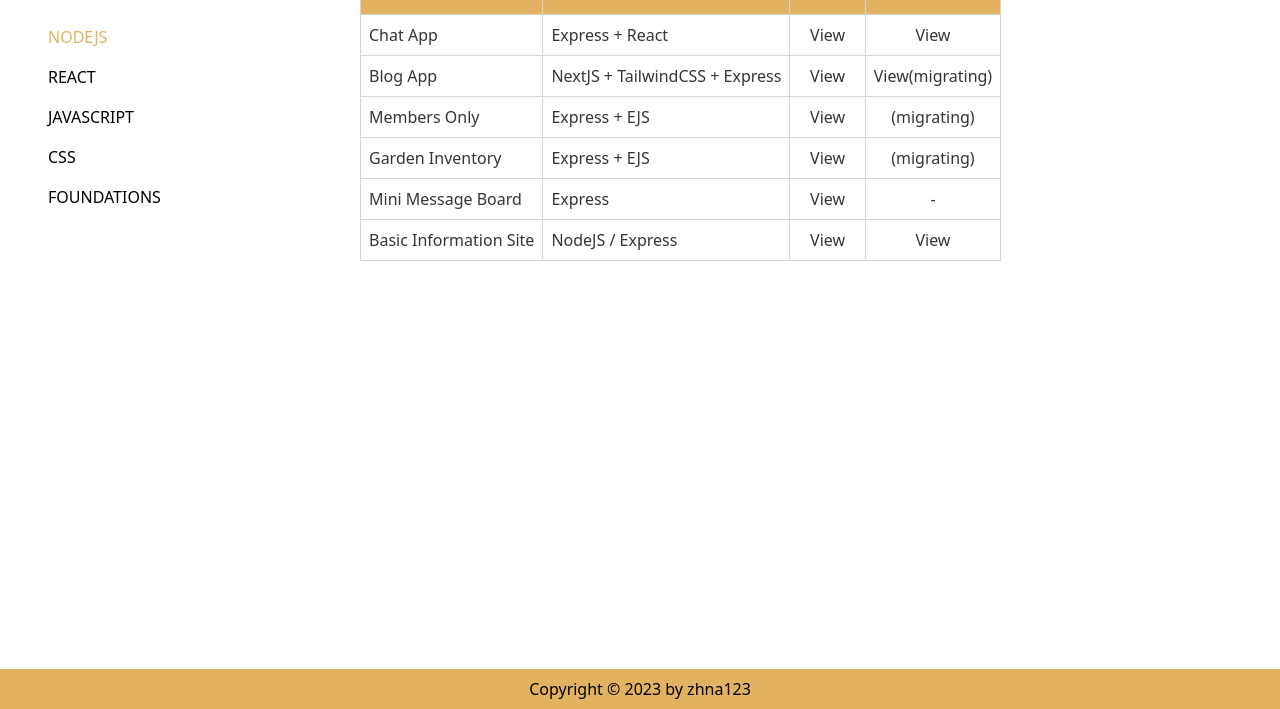
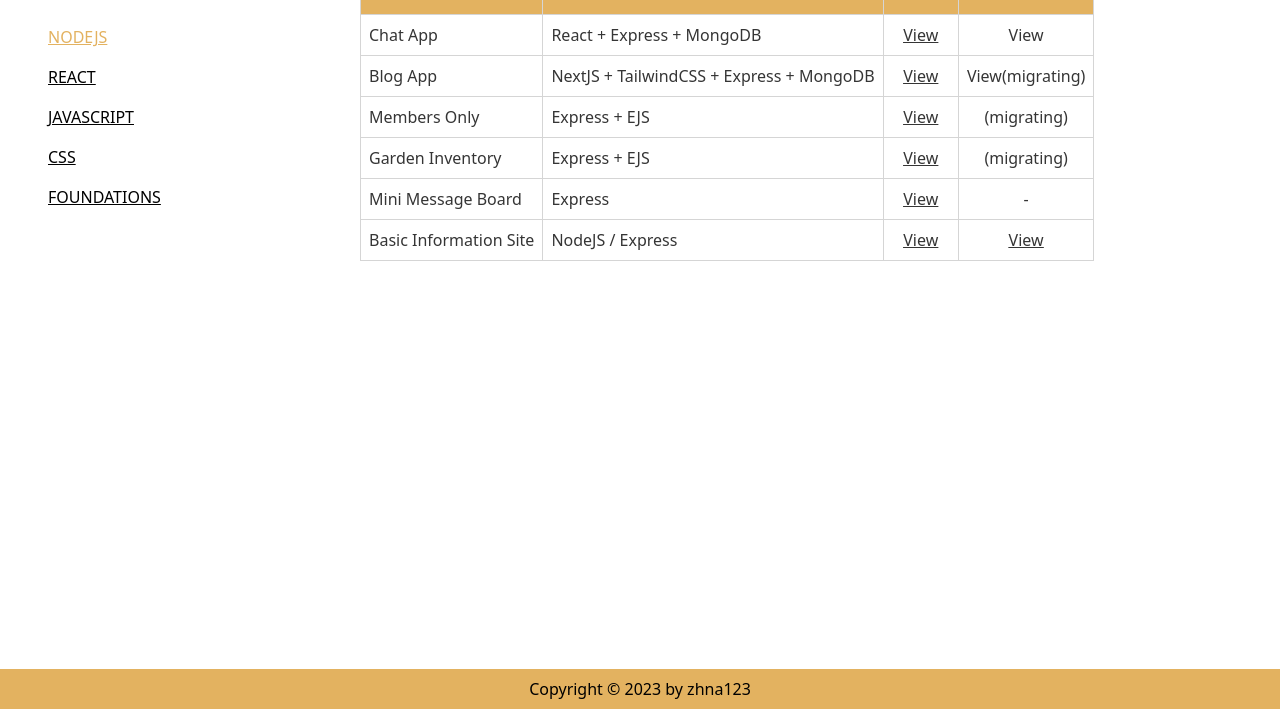
Before and after one commit to zhna123/the-odin-catalog, a website built with Vite: page index.html in a window 1280 px wide. Shown: the part 91-800 px from the top of the page. Built offline with nearby package versions, Linux system fonts and the light colour scheme.

Commit message:
fix link

```diff
--- a/index.html
+++ b/index.html
@@ -11,11 +11,11 @@
       <div class="flex flex-col mb-4 sm:block sm:w-1/4">
         <div class="text-xl font-bold mb-10 text-odin-text">THE ODIN CATALOG</div>
         <ul class="flex flex-wrap gap-4 sm:block">
-          <li id="node" class="text-odin-gold hover:cursor-pointer hover:text-odin-gold sm:mb-4">NODEJS</li>
-          <li id="react" class="hover:cursor-pointer hover:text-odin-gold sm:mb-4">REACT</li>
-          <li id="javascript" class="hover:cursor-pointer hover:text-odin-gold sm:mb-4">JAVASCRIPT</li>
-          <li id="css" class="hover:cursor-pointer hover:text-odin-gold sm:mb-4">CSS</li>
-          <li id="foundations" class="hover:cursor-pointer hover:text-odin-gold sm:mb-4">FOUNDATIONS</li>
+          <li id="node" class="text-odin-gold hover:cursor-pointer hover:text-odin-gold sm:mb-4 underline">NODEJS</li>
+          <li id="react" class="hover:cursor-pointer hover:text-odin-gold sm:mb-4 underline">REACT</li>
+          <li id="javascript" class="hover:cursor-pointer hover:text-odin-gold sm:mb-4 underline">JAVASCRIPT</li>
+          <li id="css" class="hover:cursor-pointer hover:text-odin-gold sm:mb-4 underline">CSS</li>
+          <li id="foundations" class="hover:cursor-pointer hover:text-odin-gold sm:mb-4 underline">FOUNDATIONS</li>
         </ul>
       </div>
       <div>
@@ -32,39 +32,39 @@
           <tbody>
             <tr>
               <td class="border p-2 border-odin-gray">Chat App</td>
-              <td class="hidden sm:table-cell border p-2 border-odin-gray">Express + React</td>
-              <td class="border p-2 border-odin-gray text-center hover:text-odin-gold"><a href="#">View</a></td>
-              <td class="border p-2 border-odin-gray text-center hover:text-odin-gold"><a href="#">View</a></td>
+              <td class="hidden sm:table-cell border p-2 border-odin-gray">React + Express + MongoDB</td>
+              <td class="border p-2 border-odin-gray text-center hover:text-odin-gold underline"><a href="https://github.com/zhna123/orbittalk" target="_blank">View</a></td>
+              <td class="border p-2 border-odin-gray text-center">View</td>
             </tr>
             <tr>
               <td class="border p-2 border-odin-gray">Blog App</td>
-              <td class="hidden sm:table-cell border p-2 border-odin-gray">NextJS + TailwindCSS + Express</td>
-              <td class="border p-2 border-odin-gray text-center hover:text-odin-gold"><a href="https://github.com/zhna123/dev-journal" target="_blank">View</a></td>
-              <td class="border p-2 border-odin-gray text-center hover:text-odin-gold"><a href="https://dev-journal-psi.vercel.app/" target="_blank">View(migrating)</a></td>
+              <td class="hidden sm:table-cell border p-2 border-odin-gray">NextJS + TailwindCSS + Express + MongoDB</td>
+              <td class="border p-2 border-odin-gray text-center hover:text-odin-gold underline"><a href="https://github.com/zhna123/dev-journal" target="_blank">View</a></td>
+              <td class="border p-2 border-odin-gray text-center">View(migrating)</td>
             </tr>
             <tr>
               <td class="border p-2 border-odin-gray">Members Only</td>
               <td class="hidden sm:table-cell border p-2 border-odin-gray">Express + EJS</td>
-              <td class="border p-2 border-odin-gray text-center hover:text-odin-gold"><a href="https://github.com/zhna123/members-only" target="_blank">View</a></td>
+              <td class="border p-2 border-odin-gray text-center hover:text-odin-gold underline"><a href="https://github.com/zhna123/members-only" target="_blank">View</a></td>
               <td class="border p-2 border-odin-gray text-center">(migrating)</td>
             </tr>
             <tr>
               <td class="border p-2 border-odin-gray">Garden Inventory</td>
               <td class="hidden sm:table-cell border p-2 border-odin-gray">Express + EJS</td>
-              <td class="border p-2 border-odin-gray text-center hover:text-odin-gold"><a href="https://github.com/zhna123/garden-inventory" target="_blank">View</a></td>
+              <td class="border p-2 border-odin-gray text-center hover:text-odin-gold underline"><a href="https://github.com/zhna123/garden-inventory" target="_blank">View</a></td>
               <td class="border p-2 border-odin-gray text-center">(migrating)</td>
             </tr>
             <tr>
               <td class="border p-2 border-odin-gray">Mini Message Board</td>
               <td class="hidden sm:table-cell border p-2 border-odin-gray">Express</td>
-              <td class="border p-2 border-odin-gray text-center hover:text-odin-gold"><a href="https://github.com/zhna123/mini-message-board" target="_blank">View</a></td>
+              <td class="border p-2 border-odin-gray text-center hover:text-odin-gold underline"><a href="https://github.com/zhna123/mini-message-board" target="_blank">View</a></td>
               <td class="border p-2 border-odin-gray text-center">-</td>
             </tr>
             <tr>
               <td class="border p-2 border-odin-gray">Basic Information Site</td>
               <td class="hidden sm:table-cell border p-2 border-odin-gray">NodeJS / Express</td>
-              <td class="border p-2 border-odin-gray text-center hover:text-odin-gold"><a href="https://github.com/zhna123/info-site" target="_blank">View</a></td>
-              <td class="border p-2 border-odin-gray text-center hover:text-odin-gold"><a href="https://info-site.zhna123.repl.co/" target="_blank">View</a></td>
+              <td class="border p-2 border-odin-gray text-center hover:text-odin-gold underline"><a href="https://github.com/zhna123/info-site" target="_blank">View</a></td>
+              <td class="border p-2 border-odin-gray text-center hover:text-odin-gold underline"><a href="https://info-site.zhna123.repl.co/" target="_blank">View</a></td>
             </tr>
           </tbody>
         </table>
@@ -82,26 +82,26 @@
             <tr>
               <td class="border p-2 border-odin-gray">Where's Waldo</td>
               <td class="hidden sm:table-cell border p-2 border-odin-gray">React + Firebase</td>
-              <td class="border p-2 border-odin-gray text-center hover:text-odin-gold"><a href="https://github.com/zhna123/where_is_waldo" target="_blank">View</a></td>
-              <td class="border p-2 border-odin-gray text-center hover:text-odin-gold"><a href="https://where-is-waldo-b6132.web.app/" target="_blank">View</a></td>
+              <td class="border p-2 border-odin-gray text-center hover:text-odin-gold underline"><a href="https://github.com/zhna123/where_is_waldo" target="_blank">View</a></td>
+              <td class="border p-2 border-odin-gray text-center hover:text-odin-gold underline"><a href="https://where-is-waldo-b6132.web.app/" target="_blank">View</a></td>
             </tr>
             <tr>
               <td class="border p-2 border-odin-gray">Shopping Cart</td>
               <td class="hidden sm:table-cell border p-2 border-odin-gray">React</td>
-              <td class="border p-2 border-odin-gray text-center hover:text-odin-gold"><a href="https://github.com/zhna123/shopping-cart" target="_blank">View</a></td>
-              <td class="border p-2 border-odin-gray text-center hover:text-odin-gold"><a href="https://zhna123.github.io/shopping-cart/" target="_blank">View</a></td>
+              <td class="border p-2 border-odin-gray text-center hover:text-odin-gold underline"><a href="https://github.com/zhna123/shopping-cart" target="_blank">View</a></td>
+              <td class="border p-2 border-odin-gray text-center hover:text-odin-gold underline"><a href="https://zhna123.github.io/shopping-cart/" target="_blank">View</a></td>
             </tr>
             <tr>
               <td class="border p-2 border-odin-gray">Memory Card</td>
               <td class="hidden sm:table-cell border p-2 border-odin-gray">React</td>
-              <td class="border p-2 border-odin-gray text-center hover:text-odin-gold"><a href="https://github.com/zhna123/memory-card" target="_blank">View</a></td>
-              <td class="border p-2 border-odin-gray text-center hover:text-odin-gold"><a href="https://zhna123.github.io/memory-card/" target="_blank">View</a></td>
+              <td class="border p-2 border-odin-gray text-center hover:text-odin-gold underline"><a href="https://github.com/zhna123/memory-card" target="_blank">View</a></td>
+              <td class="border p-2 border-odin-gray text-center hover:text-odin-gold underline"><a href="https://zhna123.github.io/memory-card/" target="_blank">View</a></td>
             </tr>
             <tr>
               <td class="border p-2 border-odin-gray">CV Application</td>
               <td class="hidden sm:table-cell border p-2 border-odin-gray">React(Class Components & Functional Components)</td>
-              <td class="border p-2 border-odin-gray text-center hover:text-odin-gold"><a href="https://github.com/zhna123/cv-project" target="_blank">View</a></td>
-              <td class="border p-2 border-odin-gray text-center hover:text-odin-gold"><a href="https://zhna123.github.io/cv-project/" target="_blank">View</a></td>
+              <td class="border p-2 border-odin-gray text-center hover:text-odin-gold underline"><a href="https://github.com/zhna123/cv-project" target="_blank">View</a></td>
+              <td class="border p-2 border-odin-gray text-center hover:text-odin-gold underline"><a href="https://zhna123.github.io/cv-project/" target="_blank">View</a></td>
             </tr>
           </tbody>
         </table>
@@ -119,44 +119,44 @@
             <tr>
               <td class="border p-2 border-odin-gray">Battleship</td>
               <td class="hidden sm:table-cell border p-2 border-odin-gray">Javascript + CSS + Webpack</td>
-              <td class="border p-2 border-odin-gray text-center hover:text-odin-gold"><a href="https://github.com/zhna123/battleship" target="_blank">View</a></td>
-              <td class="border p-2 border-odin-gray text-center hover:text-odin-gold"><a href="https://zhna123.github.io/battleship/" target="_blank">View</a></td>
+              <td class="border p-2 border-odin-gray text-center hover:text-odin-gold underline"><a href="https://github.com/zhna123/battleship" target="_blank">View</a></td>
+              <td class="border p-2 border-odin-gray text-center hover:text-odin-gold underline"><a href="https://zhna123.github.io/battleship/" target="_blank">View</a></td>
             </tr>
             <tr>
               <td class="border p-2 border-odin-gray">Testing Practice</td>
               <td class="hidden sm:table-cell border p-2 border-odin-gray">Javascript + Jest</td>
-              <td class="border p-2 border-odin-gray text-center hover:text-odin-gold"><a href="https://github.com/zhna123/jest-test" target="_blank">View</a></td>
+              <td class="border p-2 border-odin-gray text-center hover:text-odin-gold underline"><a href="https://github.com/zhna123/jest-test" target="_blank">View</a></td>
               <td class="border p-2 border-odin-gray text-center">-</td>
             </tr>
             <tr>
               <td class="border p-2 border-odin-gray">Weather App</td>
               <td class="hidden sm:table-cell border p-2 border-odin-gray">Javascript + CSS (Work With WeatherAPI)</td>
-              <td class="border p-2 border-odin-gray text-center hover:text-odin-gold"><a href="https://github.com/zhna123/weatherApp" target="_blank">View</a></td>
-              <td class="border p-2 border-odin-gray text-center hover:text-odin-gold"><a href="https://zhna123.github.io/weatherApp/" target="_blank">View</a></td>
+              <td class="border p-2 border-odin-gray text-center hover:text-odin-gold underline"><a href="https://github.com/zhna123/weatherApp" target="_blank">View</a></td>
+              <td class="border p-2 border-odin-gray text-center hover:text-odin-gold underline"><a href="https://zhna123.github.io/weatherApp/" target="_blank">View</a></td>
             </tr>
             <tr>
               <td class="border p-2 border-odin-gray">TODO List</td>
               <td class="hidden sm:table-cell border p-2 border-odin-gray">Javascript + CSS + Webpack</td>
-              <td class="border p-2 border-odin-gray text-center hover:text-odin-gold"><a href="https://github.com/zhna123/todo_list" target="_blank">View</a></td>
-              <td class="border p-2 border-odin-gray text-center hover:text-odin-gold"><a href="https://zhna123.github.io/todo_list/" target="_blank">View</a></td>
+              <td class="border p-2 border-odin-gray text-center hover:text-odin-gold underline"><a href="https://github.com/zhna123/todo_list" target="_blank">View</a></td>
+              <td class="border p-2 border-odin-gray text-center hover:text-odin-gold underline"><a href="https://zhna123.github.io/todo_list/" target="_blank">View</a></td>
             </tr>
             <tr>
               <td class="border p-2 border-odin-gray">Restaurant Page</td>
               <td class="hidden sm:table-cell border p-2 border-odin-gray">Javascript + CSS + Webpack</td>
-              <td class="border p-2 border-odin-gray text-center hover:text-odin-gold"><a href="https://github.com/zhna123/restaurant-page" target="_blank">View</a></td>
-              <td class="border p-2 border-odin-gray text-center hover:text-odin-gold"><a href="https://zhna123.github.io/restaurant-page/" target="_blank">View</a></td>
+              <td class="border p-2 border-odin-gray text-center hover:text-odin-gold underline"><a href="https://github.com/zhna123/restaurant-page" target="_blank">View</a></td>
+              <td class="border p-2 border-odin-gray text-center hover:text-odin-gold underline"><a href="https://zhna123.github.io/restaurant-page/" target="_blank">View</a></td>
             </tr>
             <tr>
               <td class="border p-2 border-odin-gray">Tic Tac Toe</td>
               <td class="hidden sm:table-cell border p-2 border-odin-gray">Javascript + CSS</td>
-              <td class="border p-2 border-odin-gray text-center hover:text-odin-gold"><a href="https://github.com/zhna123/tic-tac-toe" target="_blank">View</a></td>
-              <td class="border p-2 border-odin-gray text-center hover:text-odin-gold"><a href="https://zhna123.github.io/tic-tac-toe/" target="_blank">View</a></td>
+              <td class="border p-2 border-odin-gray text-center hover:text-odin-gold underline"><a href="https://github.com/zhna123/tic-tac-toe" target="_blank">View</a></td>
+              <td class="border p-2 border-odin-gray text-center hover:text-odin-gold underline"><a href="https://zhna123.github.io/tic-tac-toe/" target="_blank">View</a></td>
             </tr>
             <tr>
               <td class="border p-2 border-odin-gray">Library</td>
               <td class="hidden sm:table-cell border p-2 border-odin-gray">Javascript + CSS / Firebase</td>
-              <td class="border p-2 border-odin-gray text-center hover:text-odin-gold"><a href="https://github.com/zhna123/library" target="_blank">View</a></td>
-              <td class="border p-2 border-odin-gray text-center hover:text-odin-gold"><a href="https://zhna123.github.io/library/" target="_blank">View</a></td>
+              <td class="border p-2 border-odin-gray text-center hover:text-odin-gold underline"><a href="https://github.com/zhna123/library" target="_blank">View</a></td>
+              <td class="border p-2 border-odin-gray text-center hover:text-odin-gold underline"><a href="https://zhna123.github.io/library/" target="_blank">View</a></td>
             </tr>
           </tbody>
         </table>
@@ -174,14 +174,14 @@
             <tr>
               <td class="border p-2 border-odin-gray">Admin Dashboard</td>
               <td class="hidden sm:table-cell border p-2 border-odin-gray">HTML + CSS (CSS Grid)</td>
-              <td class="border p-2 border-odin-gray text-center hover:text-odin-gold"><a href="https://github.com/zhna123/dashboard" target="_blank">View</a></td>
-              <td class="border p-2 border-odin-gray text-center hover:text-odin-gold"><a href="https://zhna123.github.io/dashboard/" target="_blank">View</a></td>
+              <td class="border p-2 border-odin-gray text-center hover:text-odin-gold underline"><a href="https://github.com/zhna123/dashboard" target="_blank">View</a></td>
+              <td class="border p-2 border-odin-gray text-center hover:text-odin-gold underline"><a href="https://zhna123.github.io/dashboard/" target="_blank">View</a></td>
             </tr>
             <tr>
               <td class="border p-2 border-odin-gray">Sign-up Form</td>
               <td class="hidden sm:table-cell border p-2 border-odin-gray">CSS Form validation</td>
-              <td class="border p-2 border-odin-gray text-center hover:text-odin-gold"><a href="https://github.com/zhna123/sign-up-form" target="_blank">View</a></td>
-              <td class="border p-2 border-odin-gray text-center hover:text-odin-gold"><a href="https://zhna123.github.io/sign-up-form/" target="_blank">View</a></td>
+              <td class="border p-2 border-odin-gray text-center hover:text-odin-gold underline"><a href="https://github.com/zhna123/sign-up-form" target="_blank">View</a></td>
+              <td class="border p-2 border-odin-gray text-center hover:text-odin-gold underline"><a href="https://zhna123.github.io/sign-up-form/" target="_blank">View</a></td>
             </tr>
           </tbody>
         </table>
@@ -199,32 +199,32 @@
             <tr>
               <td class="border p-2 border-odin-gray">Calculator</td>
               <td class="hidden sm:table-cell border p-2 border-odin-gray">Javascript</td>
-              <td class="border p-2 border-odin-gray text-center hover:text-odin-gold"><a href="https://github.com/zhna123/calculator" target="_blank">View</a></td>
-              <td class="border p-2 border-odin-gray text-center hover:text-odin-gold"><a href="https://zhna123.github.io/calculator/" target="_blank">View</a></td>
+              <td class="border p-2 border-odin-gray text-center hover:text-odin-gold underline"><a href="https://github.com/zhna123/calculator" target="_blank">View</a></td>
+              <td class="border p-2 border-odin-gray text-center hover:text-odin-gold underline"><a href="https://zhna123.github.io/calculator/" target="_blank">View</a></td>
             </tr>
             <tr>
               <td class="border p-2 border-odin-gray">Etch-a-Sketch</td>
               <td class="hidden sm:table-cell border p-2 border-odin-gray">Javascript</td>
-              <td class="border p-2 border-odin-gray text-center hover:text-odin-gold"><a href="https://github.com/zhna123/ETCH-A-SKETCH" target="_blank">View</a></td>
-              <td class="border p-2 border-odin-gray text-center hover:text-odin-gold"><a href="https://zhna123.github.io/ETCH-A-SKETCH/" target="_blank">View</a></td>
+              <td class="border p-2 border-odin-gray text-center hover:text-odin-gold underline"><a href="https://github.com/zhna123/ETCH-A-SKETCH" target="_blank">View</a></td>
+              <td class="border p-2 border-odin-gray text-center hover:text-odin-gold underline"><a href="https://zhna123.github.io/ETCH-A-SKETCH/" target="_blank">View</a></td>
             </tr>
             <tr>
               <td class="border p-2 border-odin-gray">Rock Paper Scissors</td>
               <td class="hidden sm:table-cell border p-2 border-odin-gray">Javascript</td>
-              <td class="border p-2 border-odin-gray text-center hover:text-odin-gold"><a href="https://github.com/zhna123/odin-rock_paper_scissors" target="_blank">View</a></td>
-              <td class="border p-2 border-odin-gray text-center hover:text-odin-gold"><a href="https://zhna123.github.io/odin-rock_paper_scissors/" target="_blank">View</a></td>
+              <td class="border p-2 border-odin-gray text-center hover:text-odin-gold underline"><a href="https://github.com/zhna123/odin-rock_paper_scissors" target="_blank">View</a></td>
+              <td class="border p-2 border-odin-gray text-center hover:text-odin-gold underline"><a href="https://zhna123.github.io/odin-rock_paper_scissors/" target="_blank">View</a></td>
             </tr>
             <tr>
               <td class="border p-2 border-odin-gray">Landing Page</td>
               <td class="hidden sm:table-cell border p-2 border-odin-gray">HTML + CSS (Flexbox)</td>
-              <td class="border p-2 border-odin-gray text-center hover:text-odin-gold"><a href="https://github.com/zhna123/odin_landing_page" target="_blank">View</a></td>
-              <td class="border p-2 border-odin-gray text-center hover:text-odin-gold"><a href="https://zhna123.github.io/odin_landing_page/" target="_blank">View</a></td>
+              <td class="border p-2 border-odin-gray text-center hover:text-odin-gold underline"><a href="https://github.com/zhna123/odin_landing_page" target="_blank">View</a></td>
+              <td class="border p-2 border-odin-gray text-center hover:text-odin-gold underline"><a href="https://zhna123.github.io/odin_landing_page/" target="_blank">View</a></td>
             </tr>
             <tr>
               <td class="border p-2 border-odin-gray">Recipes</td>
               <td class="hidden sm:table-cell border p-2 border-odin-gray">HTML</td>
-              <td class="border p-2 border-odin-gray text-center hover:text-odin-gold"><a href="https://github.com/zhna123/odin-recipes" target="_blank">View</a></td>
-              <td class="border p-2 border-odin-gray text-center hover:text-odin-gold"><a href="https://zhna123.github.io/odin-recipes/" target="_blank">View</a></td>
+              <td class="border p-2 border-odin-gray text-center hover:text-odin-gold underline"><a href="https://github.com/zhna123/odin-recipes" target="_blank">View</a></td>
+              <td class="border p-2 border-odin-gray text-center hover:text-odin-gold underline"><a href="https://zhna123.github.io/odin-recipes/" target="_blank">View</a></td>
             </tr>
           </tbody>
         </table>
```
